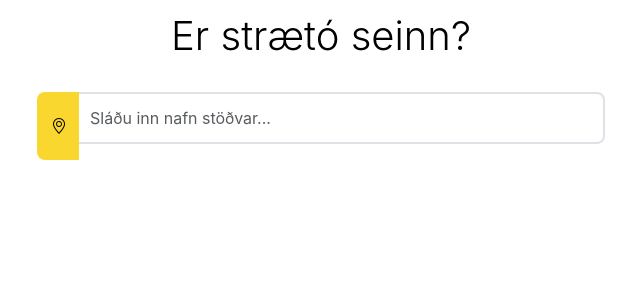
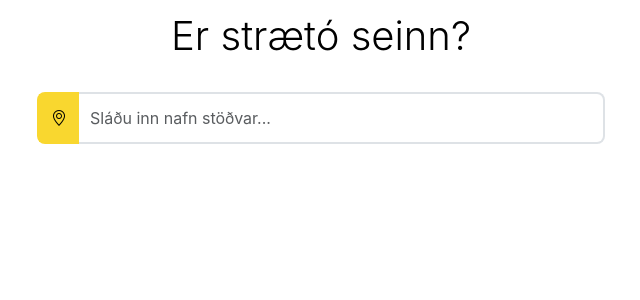
Before and after one commit to benjaminjulian/seinn-v2, a Flask app: page / in a window 1280 px wide. Shown: the part 122-422 px from the top of the page, without its empty margins (319-959 px from the left). Run offline with Flask 3, Linux system fonts and the light colour scheme; some libraries are stand-ins or nearby versions.

Commit message:
new frontpage layout fixes

```diff
--- a/static/css/main.css
+++ b/static/css/main.css
@@ -120,6 +120,10 @@
     background-color: var(--secondary-yellow);
     color: var(--black);
     padding: 0.75rem;
+    height: calc(1.5em + 1.5rem + 4px);
+    display: flex;
+    align-items: center;
+    justify-content: center;
 }
 
 .input-group .btn:hover {
--- a/static/js/station-search.js
+++ b/static/js/station-search.js
@@ -86,7 +86,7 @@
             return;
         }
 
-        this.findNearbyButton.innerHTML = `<i class="bi bi-arrow-clockwise spin"></i> ${t('SEARCHING')}`;
+        this.findNearbyButton.innerHTML = `<i class="bi bi-arrow-clockwise spin"></i>`;
         this.findNearbyButton.disabled = true;
 
         navigator.geolocation.getCurrentPosition(
@@ -103,14 +103,14 @@
                     console.error('Nearby search error:', error);
                     this.showError(t('ERROR_FIND_NEARBY'));
                 } finally {
-                    this.findNearbyButton.innerHTML = `<i class="bi bi-geo-alt"></i> ${t('USE_MY_LOCATION')}`;
+                    this.findNearbyButton.innerHTML = `<i class="bi bi-geo-alt"></i>`;
                     this.findNearbyButton.disabled = false;
                 }
             },
             (error) => {
                 console.error('Geolocation error:', error);
                 this.showError(t('ERROR_GET_LOCATION'));
-                this.findNearbyButton.innerHTML = '<i class="bi bi-geo-alt"></i> Use My Location';
+                this.findNearbyButton.innerHTML = '<i class="bi bi-geo-alt"></i>';
                 this.findNearbyButton.disabled = false;
             }
         );
```
